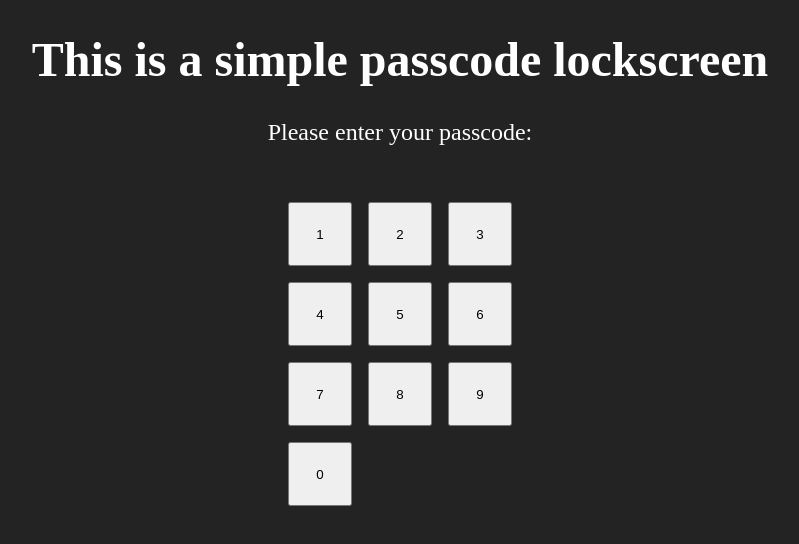
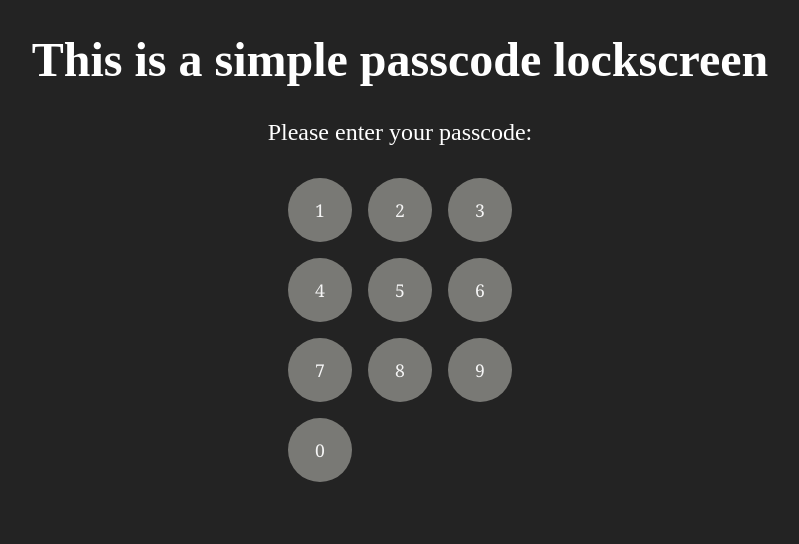
Before and after one commit to ShterionStamboliev/passcode-ts, a React (Create React App) app: page / in a window 1280 px wide. Shown: the top 544 px of the page, without its empty margins (240-1039 px from the left). Built offline with nearby package versions, Linux system fonts and the light colour scheme.

Commit message:
Added conditions

```diff
--- a/src/components/NumberPad.tsx
+++ b/src/components/NumberPad.tsx
@@ -7,10 +7,14 @@ const NumberPad = () => {
 
     const [pressedNumber, setPressedNumber] = useState<number[]>([]);
     const [error, setError] = useState<string>('');
+    const [isCorrect, setIsCorrect] = useState<boolean>(false);
 
     useEffect(() => {
-        if (pressedNumber.length === 4) {
+        if (pressedNumber.length === 1) {
+            setError('');
+        } else if (pressedNumber.length === 4) {
             if (pressedNumber.join('') === screenPassword) {
+                setIsCorrect(true);
                 setError('Welcome');
             } else {
                 setError('Incorrect passcode');
@@ -20,8 +24,12 @@ const NumberPad = () => {
     }, [pressedNumber]);
 
     return (
+        <>
+            <div className="error-msg">
+                {error}
+            </div>
             <div className="grid-wrapper">
-            <p>{error}</p>
+
                 <div className="numpad">
                     {numbers.map((number, i) => (
                         <button
@@ -34,6 +42,8 @@ const NumberPad = () => {
                     ))}
                 </div>
             </div>
+        </>
+
     );
 };
 
--- a/src/styles/Styles.css
+++ b/src/styles/Styles.css
@@ -18,15 +18,29 @@ body {
   justify-content: center;
 }
 
-.btn {
+button {
   border-radius: 50%;
+  color: whitesmoke;
   border: none;
   font-size: 1.1em;
   font-family: Georgia, serif;
   background-color: transparent;
-    background-color: rgba(207,207,200, 0.5)
+  background-color: rgba(207, 207, 200, 0.5);
+  cursor: pointer;
+}
+
+button:hover {
+  background-color: rgba(210, 210, 210, 0.6);
 }
 
 .grid-wrapper {
   display: grid;
+  margin-top: 1em;
 }
+
+.error-msg {
+    text-align: center;
+    color: whitesmoke;
+    margin-bottom: 1em;
+    font-size: 2em;
+}
```
Lines whose indentation alone changed are shown as unchanged.
